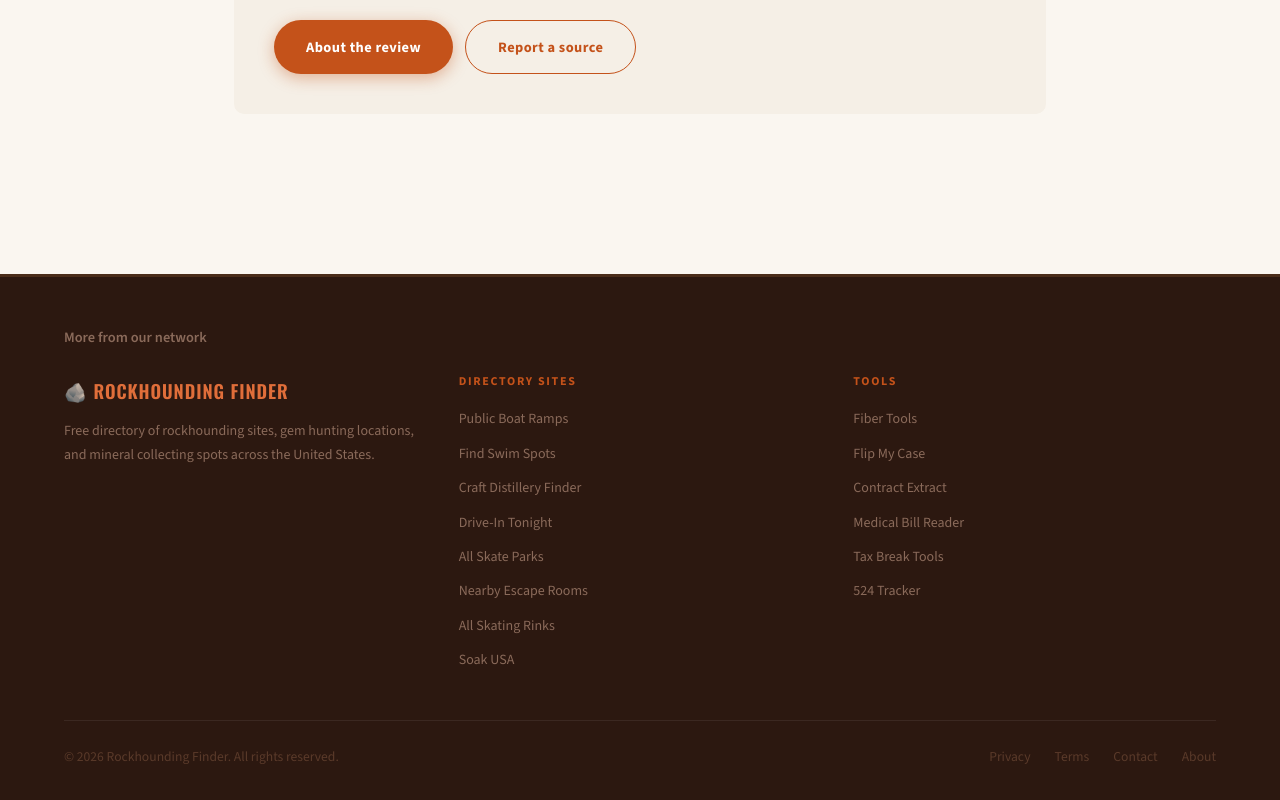
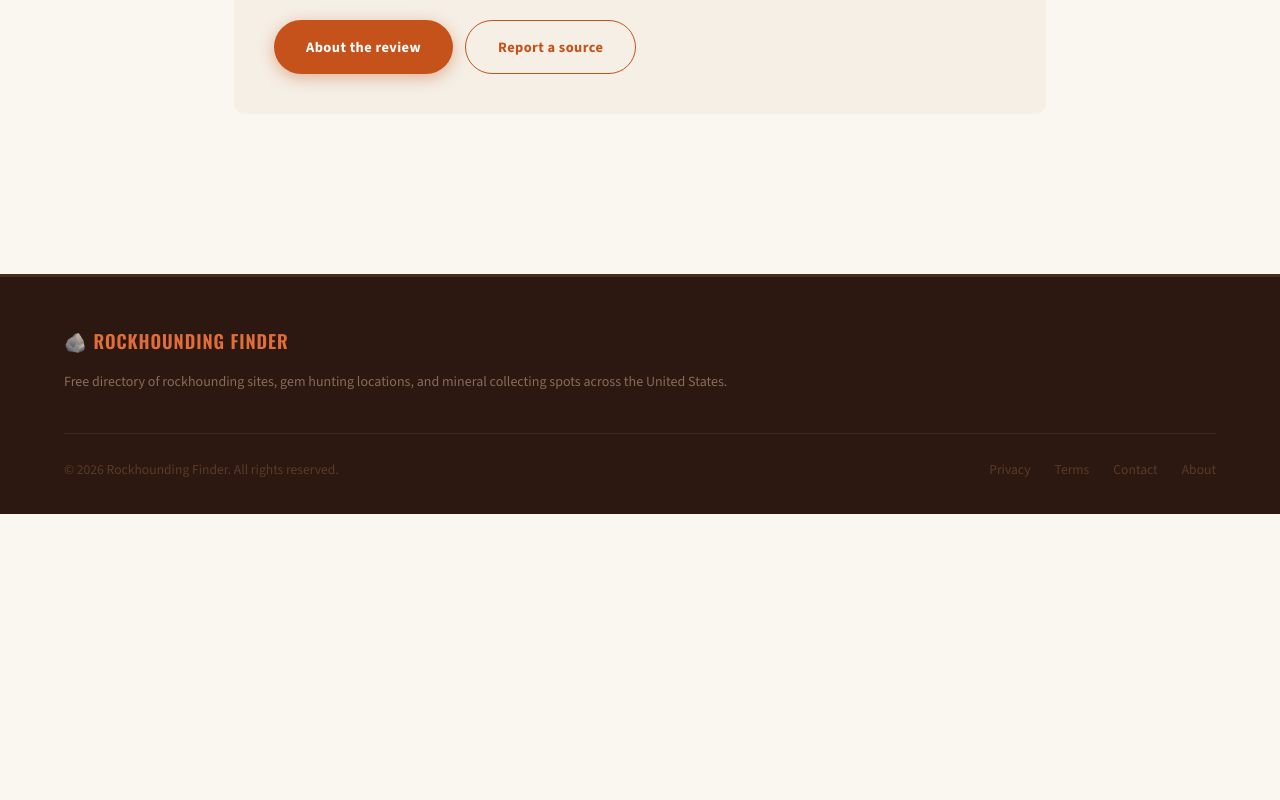
Before and after one commit to raiderj77/rockhoundingfinder, a Next.js app: page / in a window 1280 px wide. Shown: the part 1148-1948 px from the top of the page. After the commit the page ends 1662 px from the top, so only its background shows below. Built offline with nearby package versions, Linux system fonts and the light colour scheme.

Commit message:
Remove FiberTools cross-site backlink (#12)

```diff
--- a/src/app/layout.tsx
+++ b/src/app/layout.tsx
@@ -1,10 +1,8 @@
 import type { Metadata } from 'next';
 import { Oswald, Source_Sans_3 } from 'next/font/google';
 import './globals.css';
-
 const oswald = Oswald({ subsets: ['latin'], variable: '--font-display', display: 'swap', weight: ['400','500','600','700'] });
 const sourceSans = Source_Sans_3({ subsets: ['latin'], variable: '--font-body', display: 'swap', weight: ['400','600','700'] });
-
 export const metadata: Metadata = {
   title: { template: '%s | Rockhounding Finder', default: 'Rockhounding Finder ,  Find Rock & Mineral Sites Across America' },
   description: 'Discover the best rockhounding sites across the United States. Find gems, minerals, fossils, and crystals with GPS coordinates and site details.',
@@ -18,20 +16,6 @@ export const metadata: Metadata = {
   },
   verification: { google: 'QXqAI47-3tV4BMAg_aGRiubKJmMhGAjUFdkqhCLgl2I' },
 };
-
-const toolSites = [
-  { name: 'Fiber Tools', href: 'https://fibertools.app' },
-  { name: 'Flip My Case', href: 'https://flipmycase.com' },
-  { name: 'Contract Extract', href: 'https://contractextract.com' }, { name: 'Medical Bill Reader', href: 'https://medicalbillreader.com' },
-  { name: 'Tax Break Tools', href: 'https://taxbreaktools.com' }, { name: '524 Tracker', href: 'https://524tracker.com' },
-];
-const directorySites = [
-  { name: 'Public Boat Ramps', href: 'https://publicboatramps.com' }, { name: 'Find Swim Spots', href: 'https://findswimspots.com' },
-  { name: 'Craft Distillery Finder', href: 'https://craftdistilleryfinder.com' }, { name: 'Drive-In Tonight', href: 'https://driveintonight.com' },
-  { name: 'All Skate Parks', href: 'https://allskateparks.com' }, { name: 'Nearby Escape Rooms', href: 'https://nearbyescaperooms.com' },
-  { name: 'All Skating Rinks', href: 'https://allskatingrinks.com' }, { name: 'Soak USA', href: 'https://soakusa.net' },
-];
-
 export default function RootLayout({ children }: { children: React.ReactNode }) {
   return (
     <html lang="en" className={`${oswald.variable} ${sourceSans.variable}`}>
@@ -53,32 +37,13 @@ export default function RootLayout({ children }: { children: React.ReactNode })
             </nav>
           </div>
         </header>
-
         <main style={{ minHeight: 'calc(100vh - 340px)' }}>{children}</main>
-
         <footer style={{ background: 'var(--earth)', borderTop: '3px solid var(--earth-mid)', marginTop: '5rem', padding: '3rem 0 2rem' }}>
           <div className="container">
-            <p style={{ color: '#8a6a5a', fontSize: '0.9rem', fontWeight: 600, marginBottom: '1.5rem' }}>More from our network</p>
             <div style={{ display: 'grid', gridTemplateColumns: 'repeat(auto-fit, minmax(200px, 1fr))', gap: '2rem', marginBottom: '2.5rem' }}>
               <div>
                 <p style={{ fontFamily: 'var(--font-display)', color: 'var(--rust-lt)', fontWeight: 600, fontSize: '1.15rem', letterSpacing: '0.05em', marginBottom: '0.75rem' }}>🪨 ROCKHOUNDING FINDER</p>
                 <p style={{ color: '#8a6a5a', fontSize: '0.875rem', lineHeight: 1.7 }}>Free directory of rockhounding sites, gem hunting locations, and mineral collecting spots across the United States.</p>
-              </div>
-              <div>
-                <h4 style={{ color: 'var(--rust)', fontSize: '0.75rem', textTransform: 'uppercase', letterSpacing: '0.14em', marginBottom: '1rem', fontFamily: 'var(--font-body)', fontWeight: 700 }}>Directory Sites</h4>
-                <ul style={{ listStyle: 'none' }}>
-                  {directorySites.map((s) => <li key={s.href} style={{ marginBottom: '0.4rem' }}><a href={s.href} target="_blank" rel="noopener noreferrer" style={{ color: '#8a6a5a', fontSize: '0.875rem', textDecoration: 'none' }}>{s.name}</a></li>)}
-                </ul>
-              </div>
-              <div>
-                <h4 style={{ color: 'var(--rust)', fontSize: '0.75rem', textTransform: 'uppercase', letterSpacing: '0.14em', marginBottom: '1rem', fontFamily: 'var(--font-body)', fontWeight: 700 }}>Tools</h4>
-                <ul style={{ listStyle: 'none' }}>
-                  {toolSites.map((s) => (
-                    <li key={s.href} style={{ marginBottom: '0.4rem' }}>
-                      <a href={s.href} target="_blank" rel="noopener noreferrer" style={{ color: '#8a6a5a', fontSize: '0.875rem', textDecoration: 'none' }}>{s.name}</a>
-                    </li>
-                  ))}
-                </ul>
               </div>
             </div>
             <div style={{ borderTop: '1px solid rgba(255,255,255,0.07)', paddingTop: '1.5rem', display: 'flex', justifyContent: 'space-between', alignItems: 'center', flexWrap: 'wrap', gap: '1rem' }}>
```
Also changed, not shown: 1 other file (tests, documents, lock files or other folders).
